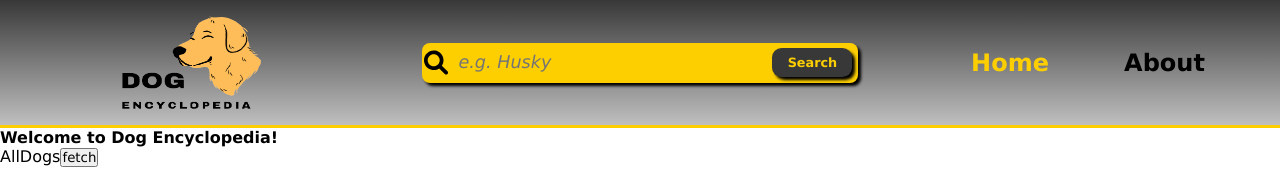
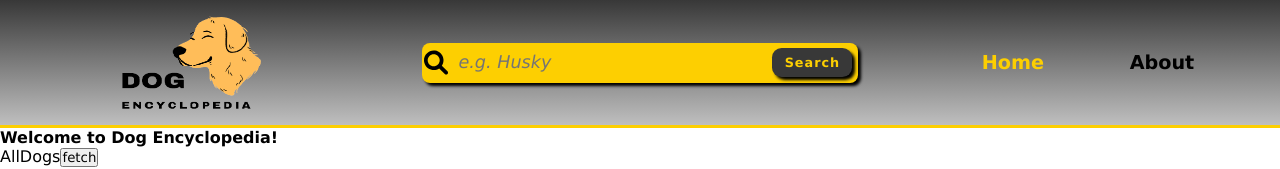
Before and after one commit to miloss98/Dog-Encyclopedia, a React (Vite) app: page / in a window 1280 px wide. Shown: the top 169 px of the page. Built offline with nearby package versions, Linux system fonts and the light colour scheme.

Commit message:
resizing

```diff
--- a/src/Components/component_styles/navbar.css
+++ b/src/Components/component_styles/navbar.css
@@ -66,6 +66,7 @@
   font-weight: 800;
   font-family: Verdana, Geneva, Tahoma, sans-serif;
   box-shadow: 3px 3px 3px black;
+  letter-spacing: 1px;
 }
 .search-btn:hover {
   cursor: pointer;
@@ -87,14 +88,14 @@
   color: black;
   text-decoration: none;
   font-weight: 600;
-  font-size: 1.5rem;
+  font-size: 1.2rem;
 }
 .link:hover {
-  font-size: 1.4rem;
+  font-size: 1.3rem;
 }
 .active {
   color: var(--golden);
   text-decoration: none;
-  font-size: 1.5rem;
+  font-size: 1.2rem;
   font-weight: 600;
 }
```
